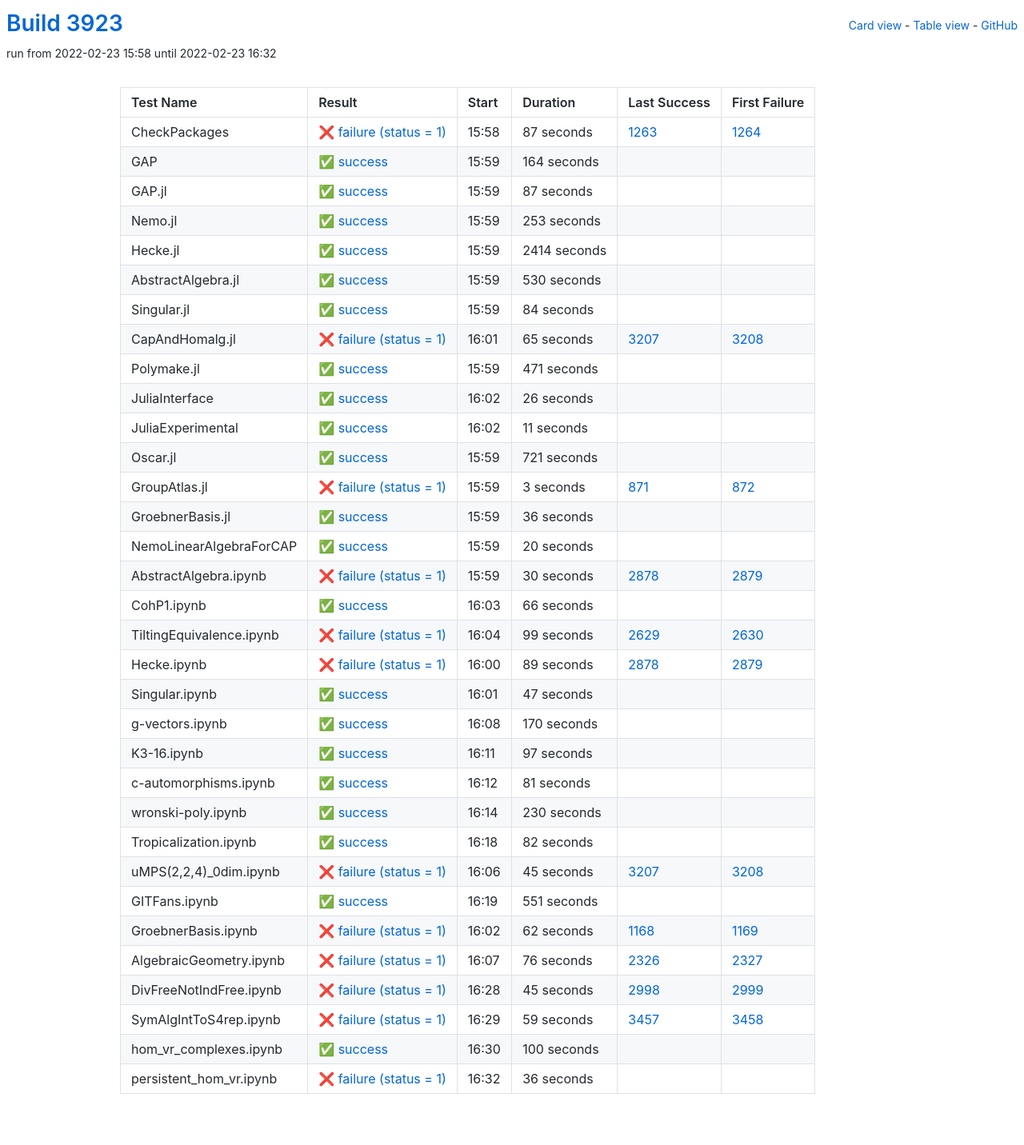
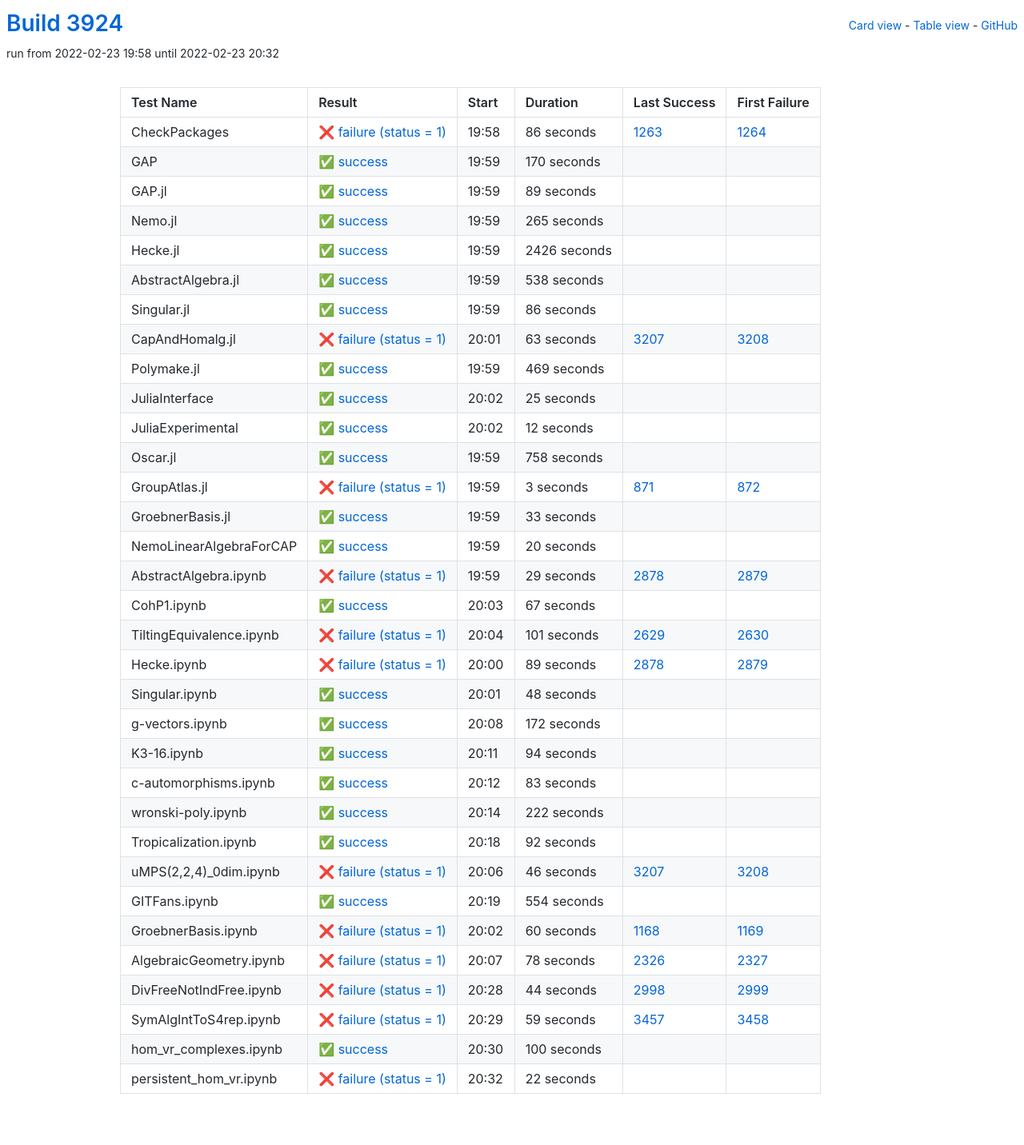
Before and after one commit to oscar-system/oscar-ci-status-stable, a Jekyll site: the page built from table.html, in a window 1280 px wide. Shown: the whole page at 80% size. Built offline with Jekyll 4.4.1, drawn with Linux system fonts in a browser that asks for light colours.

Commit message:
Build #3924

```diff
--- a/_data/ci.yml
+++ b/_data/ci.yml
@@ -1,6 +1,6 @@
 ---
-build: 3923
-build_url: https://oscarci.mathematik.uni-kl.de/job/oscar-stable/3923/
+build: 3924
+build_url: https://oscarci.mathematik.uni-kl.de/job/oscar-stable/3924/
 job: oscar-stable
 organization: oscar-system
 repo: oscar-ci-status-stable
@@ -8,152 +8,152 @@ repourl: https://github.com/oscar-system/oscar-ci-status-stable
 tests:
 - name: CheckPackages
   id: checkpackages
-  log: https://oscarci.mathematik.uni-kl.de/job/oscar-stable/3923/artifact/logs/build-3923/CheckPackages.log
-  start: 2022-02-23 15:58
+  log: https://oscarci.mathematik.uni-kl.de/job/oscar-stable/3924/artifact/logs/build-3924/CheckPackages.log
+  start: 2022-02-23 19:58
   success: false
   exitcode: 1
   status: failure
-  duration: 87
+  duration: 86
   last_success: 1263
   last_success_url: https://oscarci.mathematik.uni-kl.de/job/oscar-stable/1263/
   first_failure: 1264
   first_failure_url: https://oscarci.mathematik.uni-kl.de/job/oscar-stable/1264/
 - name: GAP
   id: gap
-  log: https://oscarci.mathematik.uni-kl.de/job/oscar-stable/3923/artifact/logs/build-3923/GAP.log
-  start: 2022-02-23 15:59
+  log: https://oscarci.mathematik.uni-kl.de/job/oscar-stable/3924/artifact/logs/build-3924/GAP.log
+  start: 2022-02-23 19:59
   success: true
   exitcode: 0
   status: success
-  duration: 164
+  duration: 170
   last_success: false
   last_success_url:
   first_failure: false
   first_failure_url:
 - name: GAP.jl
   id: gap-jl
-  log: https://oscarci.mathematik.uni-kl.de/job/oscar-stable/3923/artifact/logs/build-3923/GAP.jl.log
-  start: 2022-02-23 15:59
+  log: https://oscarci.mathematik.uni-kl.de/job/oscar-stable/3924/artifact/logs/build-3924/GAP.jl.log
+  start: 2022-02-23 19:59
   success: true
   exitcode: 0
   status: success
-  duration: 87
+  duration: 89
   last_success: false
   last_success_url:
   first_failure: false
   first_failure_url:
 - name: Nemo.jl
   id: nemo-jl
-  log: https://oscarci.mathematik.uni-kl.de/job/oscar-stable/3923/artifact/logs/build-3923/Nemo.jl.log
-  start: 2022-02-23 15:59
+  log: https://oscarci.mathematik.uni-kl.de/job/oscar-stable/3924/artifact/logs/build-3924/Nemo.jl.log
+  start: 2022-02-23 19:59
   success: true
   exitcode: 0
   status: success
-  duration: 253
+  duration: 265
   last_success: false
   last_success_url:
   first_failure: false
   first_failure_url:
 - name: Hecke.jl
   id: hecke-jl
-  log: https://oscarci.mathematik.uni-kl.de/job/oscar-stable/3923/artifact/logs/build-3923/Hecke.jl.log
-  start: 2022-02-23 15:59
+  log: https://oscarci.mathematik.uni-kl.de/job/oscar-stable/3924/artifact/logs/build-3924/Hecke.jl.log
+  start: 2022-02-23 19:59
   success: true
   exitcode: 0
   status: success
-  duration: 2414
+  duration: 2426
   last_success: false
   last_success_url:
   first_failure: false
   first_failure_url:
 - name: AbstractAlgebra.jl
   id: abstractalgebra-jl
-  log: https://oscarci.mathematik.uni-kl.de/job/oscar-stable/3923/artifact/logs/build-3923/AbstractAlgebra.jl.log
-  start: 2022-02-23 15:59
+  log: https://oscarci.mathematik.uni-kl.de/job/oscar-stable/3924/artifact/logs/build-3924/AbstractAlgebra.jl.log
+  start: 2022-02-23 19:59
   success: true
   exitcode: 0
   status: success
-  duration: 530
+  duration: 538
   last_success: false
   last_success_url:
   first_failure: false
   first_failure_url:
 - name: Singular.jl
   id: singular-jl
-  log: https://oscarci.mathematik.uni-kl.de/job/oscar-stable/3923/artifact/logs/build-3923/Singular.jl.log
-  start: 2022-02-23 15:59
+  log: https://oscarci.mathematik.uni-kl.de/job/oscar-stable/3924/artifact/logs/build-3924/Singular.jl.log
+  start: 2022-02-23 19:59
   success: true
   exitcode: 0
   status: success
-  duration: 84
+  duration: 86
   last_success: false
   last_success_url:
   first_failure: false
   first_failure_url:
 - name: CapAndHomalg.jl
   id: capandhomalg-jl
-  log: https://oscarci.mathematik.uni-kl.de/job/oscar-stable/3923/artifact/logs/build-3923/CapAndHomalg.jl.log
-  start: 2022-02-23 16:01
+  log: https://oscarci.mathematik.uni-kl.de/job/oscar-stable/3924/artifact/logs/build-3924/CapAndHomalg.jl.log
+  start: 2022-02-23 20:01
   success: false
   exitcode: 1
   status: failure
-  duration: 65
+  duration: 63
   last_success: 3207
   last_success_url: https://oscarci.mathematik.uni-kl.de/job/oscar-stable/3207/
   first_failure: 3208
   first_failure_url: https://oscarci.mathematik.uni-kl.de/job/oscar-stable/3208/
 - name: Polymake.jl
   id: polymake-jl
-  log: https://oscarci.mathematik.uni-kl.de/job/oscar-stable/3923/artifact/logs/build-3923/Polymake.jl.log
-  start: 2022-02-23 15:59
+  log: https://oscarci.mathematik.uni-kl.de/job/oscar-stable/3924/artifact/logs/build-3924/Polymake.jl.log
+  start: 2022-02-23 19:59
   success: true
   exitcode: 0
   status: success
-  duration: 471
+  duration: 469
   last_success: false
   last_success_url:
   first_failure: false
   first_failure_url:
 - name: JuliaInterface
   id: juliainterface
-  log: https://oscarci.mathematik.uni-kl.de/job/oscar-stable/3923/artifact/logs/build-3923/JuliaInterface.log
-  start: 2022-02-23 16:02
+  log: https://oscarci.mathematik.uni-kl.de/job/oscar-stable/3924/artifact/logs/build-3924/JuliaInterface.log
+  start: 2022-02-23 20:02
   success: true
   exitcode: 0
   status: success
-  duration: 26
+  duration: 25
   last_success: false
   last_success_url:
   first_failure: false
   first_failure_url:
 - name: JuliaExperimental
   id: juliaexperimental
-  log: https://oscarci.mathematik.uni-kl.de/job/oscar-stable/3923/artifact/logs/build-3923/JuliaExperimental.log
-  start: 2022-02-23 16:02
+  log: https://oscarci.mathematik.uni-kl.de/job/oscar-stable/3924/artifact/logs/build-3924/JuliaExperimental.log
+  start: 2022-02-23 20:02
   success: true
   exitcode: 0
   status: success
-  duration: 11
+  duration: 12
   last_success: false
   last_success_url:
   first_failure: false
   first_failure_url:
 - name: Oscar.jl
   id: oscar-jl
-  log: https://oscarci.mathematik.uni-kl.de/job/oscar-stable/3923/artifact/logs/build-3923/Oscar.jl.log
-  start: 2022-02-23 15:59
+  log: https://oscarci.mathematik.uni-kl.de/job/oscar-stable/3924/artifact/logs/build-3924/Oscar.jl.log
+  start: 2022-02-23 19:59
   success: true
   exitcode: 0
   status: success
-  duration: 721
+  duration: 758
   last_success: false
   last_success_url:
   first_failure: false
   first_failure_url:
 - name: GroupAtlas.jl
   id: groupatlas-jl
-  log: https://oscarci.mathematik.uni-kl.de/job/oscar-stable/3923/artifact/logs/build-3923/GroupAtlas.jl.log
-  start: 2022-02-23 15:59
+  log: https://oscarci.mathematik.uni-kl.de/job/oscar-stable/3924/artifact/logs/build-3924/GroupAtlas.jl.log
+  start: 2022-02-23 19:59
   success: false
   exitcode: 1
   status: failure
@@ -164,20 +164,20 @@ tests:
   first_failure_url: https://oscarci.mathematik.uni-kl.de/job/oscar-stable/872/
 - name: GroebnerBasis.jl
   id: groebnerbasis-jl
-  log: https://oscarci.mathematik.uni-kl.de/job/oscar-stable/3923/artifact/logs/build-3923/GroebnerBasis.jl.log
-  start: 2022-02-23 15:59
+  log: https://oscarci.mathematik.uni-kl.de/job/oscar-stable/3924/artifact/logs/build-3924/GroebnerBasis.jl.log
+  start: 2022-02-23 19:59
   success: true
   exitcode: 0
   status: success
-  duration: 36
+  duration: 33
   last_success: false
   last_success_url:
   first_failure: false
   first_failure_url:
 - name: NemoLinearAlgebraForCAP
   id: nemolinearalgebraforcap
-  log: https://oscarci.mathematik.uni-kl.de/job/oscar-stable/3923/artifact/logs/build-3923/NemoLinearAlgebraForCAP.log
-  start: 2022-02-23 15:59
+  log: https://oscarci.mathematik.uni-kl.de/job/oscar-stable/3924/artifact/logs/build-3924/NemoLinearAlgebraForCAP.log
+  start: 2022-02-23 19:59
   success: true
   exitcode: 0
   status: success
@@ -188,44 +188,44 @@ tests:
   first_failure_url:
 - name: AbstractAlgebra.ipynb
   id: abstractalgebra-ipynb
-  log: https://oscarci.mathematik.uni-kl.de/job/oscar-stable/3923/artifact/logs/build-3923/AbstractAlgebra.ipynb.log
-  start: 2022-02-23 15:59
+  log: https://oscarci.mathematik.uni-kl.de/job/oscar-stable/3924/artifact/logs/build-3924/AbstractAlgebra.ipynb.log
+  start: 2022-02-23 19:59
   success: false
   exitcode: 1
   status: failure
-  duration: 30
+  duration: 29
   last_success: 2878
   last_success_url: https://oscarci.mathematik.uni-kl.de/job/oscar-stable/2878/
   first_failure: 2879
   first_failure_url: https://oscarci.mathematik.uni-kl.de/job/oscar-stable/2879/
 - name: CohP1.ipynb
   id: cohp1-ipynb
-  log: https://oscarci.mathematik.uni-kl.de/job/oscar-stable/3923/artifact/logs/build-3923/CohP1.ipynb.log
-  start: 2022-02-23 16:03
+  log: https://oscarci.mathematik.uni-kl.de/job/oscar-stable/3924/artifact/logs/build-3924/CohP1.ipynb.log
+  start: 2022-02-23 20:03
   success: true
   exitcode: 0
   status: success
-  duration: 66
+  duration: 67
   last_success: false
   last_success_url:
   first_failure: false
   first_failure_url:
 - name: TiltingEquivalence.ipynb
   id: tiltingequivalence-ipynb
-  log: https://oscarci.mathematik.uni-kl.de/job/oscar-stable/3923/artifact/logs/build-3923/TiltingEquivalence.ipynb.log
-  start: 2022-02-23 16:04
+  log: https://oscarci.mathematik.uni-kl.de/job/oscar-stable/3924/artifact/logs/build-3924/TiltingEquivalence.ipynb.log
+  start: 2022-02-23 20:04
   success: false
   exitcode: 1
   status: failure
-  duration: 99
+  duration: 101
   last_success: 2629
   last_success_url: https://oscarci.mathematik.uni-kl.de/job/oscar-stable/2629/
   first_failure: 2630
   first_failure_url: https://oscarci.mathematik.uni-kl.de/job/oscar-stable/2630/
 - name: Hecke.ipynb
   id: hecke-ipynb
-  log: https://oscarci.mathematik.uni-kl.de/job/oscar-stable/3923/artifact/logs/build-3923/Hecke.ipynb.log
-  start: 2022-02-23 16:00
+  log: https://oscarci.mathematik.uni-kl.de/job/oscar-stable/3924/artifact/logs/build-3924/Hecke.ipynb.log
+  start: 2022-02-23 20:00
   success: false
   exitcode: 1
   status: failure
@@ -236,140 +236,140 @@ tests:
   first_failure_url: https://oscarci.mathematik.uni-kl.de/job/oscar-stable/2879/
 - name: Singular.ipynb
   id: singular-ipynb
-  log: https://oscarci.mathematik.uni-kl.de/job/oscar-stable/3923/artifact/logs/build-3923/Singular.ipynb.log
-  start: 2022-02-23 16:01
+  log: https://oscarci.mathematik.uni-kl.de/job/oscar-stable/3924/artifact/logs/build-3924/Singular.ipynb.log
+  start: 2022-02-23 20:01
   success: true
   exitcode: 0
   status: success
-  duration: 47
+  duration: 48
   last_success: false
   last_success_url:
   first_failure: false
   first_failure_url:
 - name: g-vectors.ipynb
   id: g-vectors-ipynb
-  log: https://oscarci.mathematik.uni-kl.de/job/oscar-stable/3923/artifact/logs/build-3923/g-vectors.ipynb.log
-  start: 2022-02-23 16:08
+  log: https://oscarci.mathematik.uni-kl.de/job/oscar-stable/3924/artifact/logs/build-3924/g-vectors.ipynb.log
+  start: 2022-02-23 20:08
   success: true
   exitcode: 0
   status: success
-  duration: 170
+  duration: 172
   last_success: false
   last_success_url:
   first_failure: false
   first_failure_url:
 - name: K3-16.ipynb
   id: k3-16-ipynb
-  log: https://oscarci.mathematik.uni-kl.de/job/oscar-stable/3923/artifact/logs/build-3923/K3-16.ipynb.log
-  start: 2022-02-23 16:11
+  log: https://oscarci.mathematik.uni-kl.de/job/oscar-stable/3924/artifact/logs/build-3924/K3-16.ipynb.log
+  start: 2022-02-23 20:11
   success: true
   exitcode: 0
   status: success
-  duration: 97
+  duration: 94
   last_success: false
   last_success_url:
   first_failure: false
   first_failure_url:
 - name: c-automorphisms.ipynb
   id: c-automorphisms-ipynb
-  log: https://oscarci.mathematik.uni-kl.de/job/oscar-stable/3923/artifact/logs/build-3923/c-automorphisms.ipynb.log
-  start: 2022-02-23 16:12
+  log: https://oscarci.mathematik.uni-kl.de/job/oscar-stable/3924/artifact/logs/build-3924/c-automorphisms.ipynb.log
+  start: 2022-02-23 20:12
   success: true
   exitcode: 0
   status: success
-  duration: 81
+  duration: 83
   last_success: false
   last_success_url:
   first_failure: false
   first_failure_url:
 - name: wronski-poly.ipynb
   id: wronski-poly-ipynb
-  log: https://oscarci.mathematik.uni-kl.de/job/oscar-stable/3923/artifact/logs/build-3923/wronski-poly.ipynb.log
-  start: 2022-02-23 16:14
+  log: https://oscarci.mathematik.uni-kl.de/job/oscar-stable/3924/artifact/logs/build-3924/wronski-poly.ipynb.log
+  start: 2022-02-23 20:14
   success: true
   exitcode: 0
   status: success
-  duration: 230
+  duration: 222
   last_success: false
   last_success_url:
   first_failure: false
   first_failure_url:
 - name: Tropicalization.ipynb
   id: tropicalization-ipynb
-  log: https://oscarci.mathematik.uni-kl.de/job/oscar-stable/3923/artifact/logs/build-3923/Tropicalization.ipynb.log
-  start: 2022-02-23 16:18
+  log: https://oscarci.mathematik.uni-kl.de/job/oscar-stable/3924/artifact/logs/build-3924/Tropicalization.ipynb.log
+  start: 2022-02-23 20:18
   success: true
   exitcode: 0
   status: success
-  duration: 82
+  duration: 92
   last_success: false
   last_success_url:
   first_failure: false
   first_failure_url:
 - name: uMPS(2,2,4)_0dim.ipynb
   id: umps-2-2-4-0dim-ipynb
-  log: https://oscarci.mathematik.uni-kl.de/job/oscar-stable/3923/artifact/logs/build-3923/uMPS-2-2-4-_0dim.ipynb.log
-  start: 2022-02-23 16:06
+  log: https://oscarci.mathematik.uni-kl.de/job/oscar-stable/3924/artifact/logs/build-3924/uMPS-2-2-4-_0dim.ipynb.log
+  start: 2022-02-23 20:06
   success: false
   exitcode: 1
   status: failure
-  duration: 45
+  duration: 46
   last_success: 3207
   last_success_url: https://oscarci.mathematik.uni-kl.de/job/oscar-stable/3207/
   first_failure: 3208
   first_failure_url: https://oscarci.mathematik.uni-kl.de/job/oscar-stable/3208/
 - name: GITFans.ipynb
   id: gitfans-ipynb
-  log: https://oscarci.mathematik.uni-kl.de/job/oscar-stable/3923/artifact/logs/build-3923/GITFans.ipynb.log
-  start: 2022-02-23 16:19
+  log: https://oscarci.mathematik.uni-kl.de/job/oscar-stable/3924/artifact/logs/build-3924/GITFans.ipynb.log
+  start: 2022-02-23 20:19
   success: true
   exitcode: 0
   status: success
-  duration: 551
+  duration: 554
   last_success: false
   last_success_url:
   first_failure: false
   first_failure_url:
 - name: GroebnerBasis.ipynb
   id: groebnerbasis-ipynb
-  log: https://oscarci.mathematik.uni-kl.de/job/oscar-stable/3923/artifact/logs/build-3923/GroebnerBasis.ipynb.log
-  start: 2022-02-23 16:02
+  log: https://oscarci.mathematik.uni-kl.de/job/oscar-stable/3924/artifact/logs/build-3924/GroebnerBasis.ipynb.log
+  start: 2022-02-23 20:02
   success: false
   exitcode: 1
   status: failure
-  duration: 62
+  duration: 60
   last_success: 1168
   last_success_url: https://oscarci.mathematik.uni-kl.de/job/oscar-stable/1168/
   first_failure: 1169
   first_failure_url: https://oscarci.mathematik.uni-kl.de/job/oscar-stable/1169/
 - name: AlgebraicGeometry.ipynb
   id: algebraicgeometry-ipynb
-  log: https://oscarci.mathematik.uni-kl.de/job/oscar-stable/3923/artifact/logs/build-3923/AlgebraicGeometry.ipynb.log
-  start: 2022-02-23 16:07
+  log: https://oscarci.mathematik.uni-kl.de/job/oscar-stable/3924/artifact/logs/build-3924/AlgebraicGeometry.ipynb.log
+  start: 2022-02-23 20:07
   success: false
   exitcode: 1
   status: failure
-  duration: 76
+  duration: 78
   last_success: 2326
   last_success_url: https://oscarci.mathematik.uni-kl.de/job/oscar-stable/2326/
   first_failure: 2327
   first_failure_url: https://oscarci.mathematik.uni-kl.de/job/oscar-stable/2327/
 - name: DivFreeNotIndFree.ipynb
   id: divfreenotindfree-ipynb
-  log: https://oscarci.mathematik.uni-kl.de/job/oscar-stable/3923/artifact/logs/build-3923/DivFreeNotIndFree.ipynb.log
-  start: 2022-02-23 16:28
+  log: https://oscarci.mathematik.uni-kl.de/job/oscar-stable/3924/artifact/logs/build-3924/DivFreeNotIndFree.ipynb.log
+  start: 2022-02-23 20:28
   success: false
   exitcode: 1
   status: failure
-  duration: 45
+  duration: 44
   last_success: 2998
   last_success_url: https://oscarci.mathematik.uni-kl.de/job/oscar-stable/2998/
   first_failure: 2999
   first_failure_url: https://oscarci.mathematik.uni-kl.de/job/oscar-stable/2999/
 - name: SymAlgIntToS4rep.ipynb
   id: symalginttos4rep-ipynb
-  log: https://oscarci.mathematik.uni-kl.de/job/oscar-stable/3923/artifact/logs/build-3923/SymAlgIntToS4rep.ipynb.log
-  start: 2022-02-23 16:29
+  log: https://oscarci.mathematik.uni-kl.de/job/oscar-stable/3924/artifact/logs/build-3924/SymAlgIntToS4rep.ipynb.log
+  start: 2022-02-23 20:29
   success: false
   exitcode: 1
   status: failure
@@ -380,8 +380,8 @@ tests:
   first_failure_url: https://oscarci.mathematik.uni-kl.de/job/oscar-stable/3458/
 - name: hom_vr_complexes.ipynb
   id: hom-vr-complexes-ipynb
-  log: https://oscarci.mathematik.uni-kl.de/job/oscar-stable/3923/artifact/logs/build-3923/hom_vr_complexes.ipynb.log
-  start: 2022-02-23 16:30
+  log: https://oscarci.mathematik.uni-kl.de/job/oscar-stable/3924/artifact/logs/build-3924/hom_vr_complexes.ipynb.log
+  start: 2022-02-23 20:30
   success: true
   exitcode: 0
   status: success
@@ -392,12 +392,12 @@ tests:
   first_failure_url:
 - name: persistent_hom_vr.ipynb
   id: persistent-hom-vr-ipynb
-  log: https://oscarci.mathematik.uni-kl.de/job/oscar-stable/3923/artifact/logs/build-3923/persistent_hom_vr.ipynb.log
-  start: 2022-02-23 16:32
+  log: https://oscarci.mathematik.uni-kl.de/job/oscar-stable/3924/artifact/logs/build-3924/persistent_hom_vr.ipynb.log
+  start: 2022-02-23 20:32
   success: false
   exitcode: 1
   status: failure
-  duration: 36
+  duration: 22
   last_success: false
   last_success_url:
   first_failure: false
```
Also changed, not shown: README.md.
